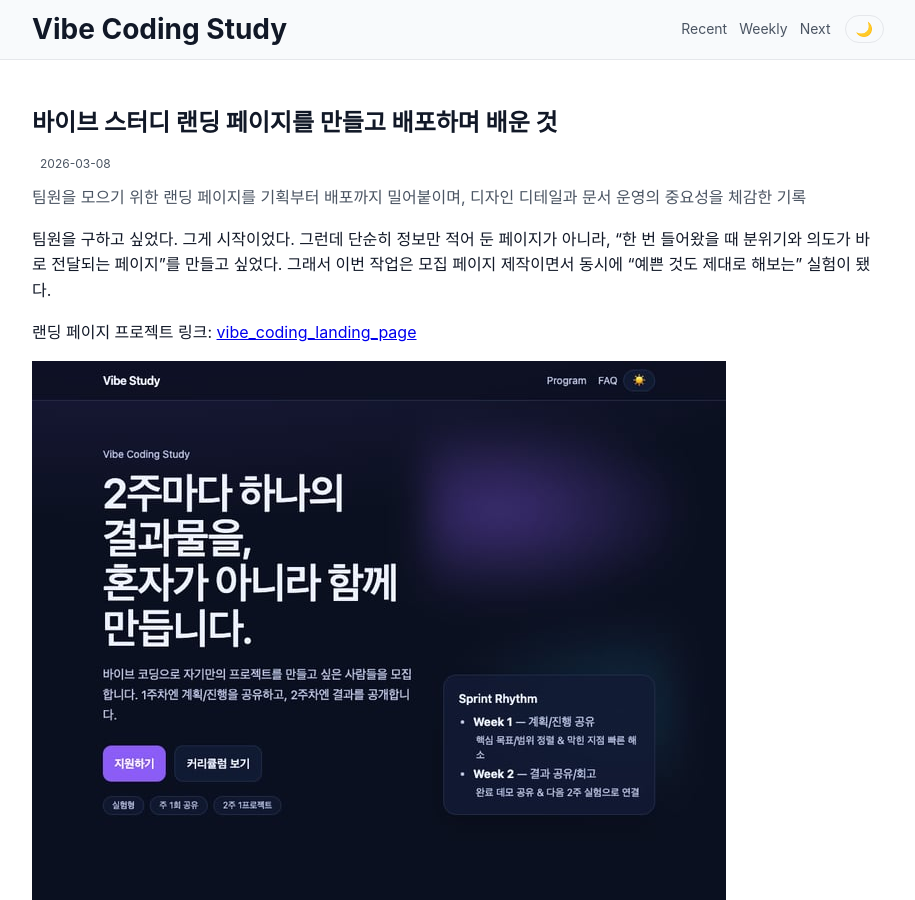
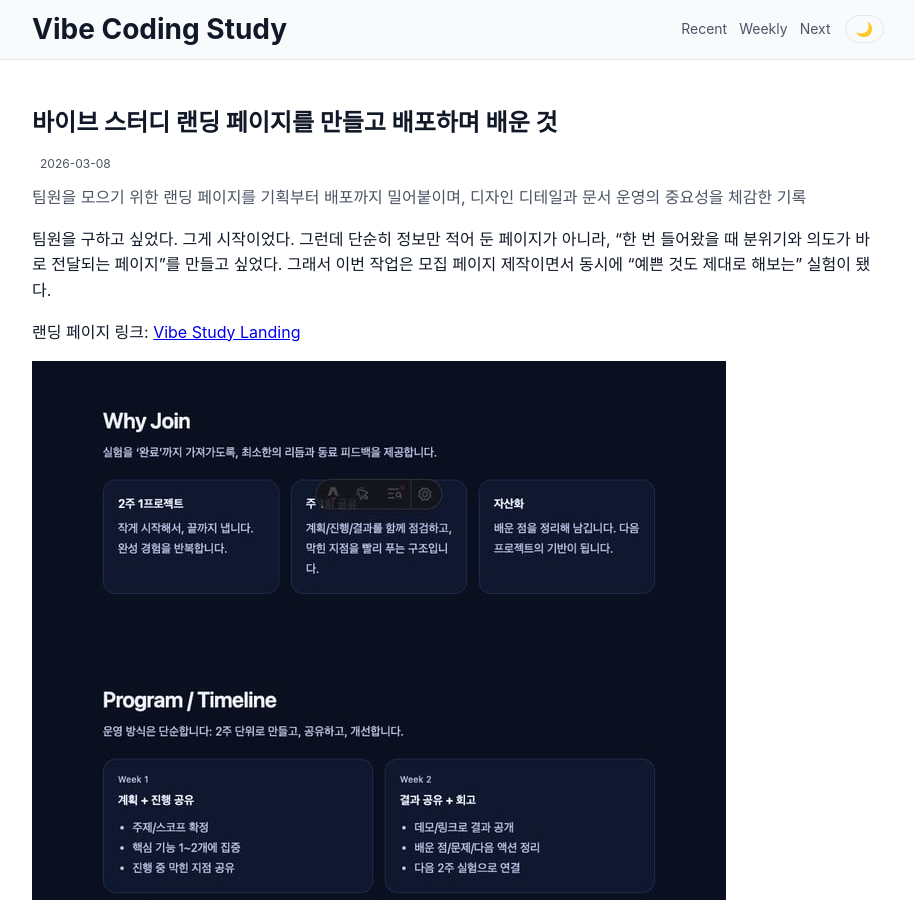
Before and after one commit to porits789/porits789.github.io, a Jekyll site: the page built from _posts/2026-03-08-vibe-study-landing-build-retrospective.md, in a window 1280 px wide and 900 px high. Shown: the whole window, without its empty margins (182-1097 px from the left). Built offline with Jekyll 4.4.1, drawn with Linux system fonts in a browser that asks for light colours.

Commit message:
post: link to live landing URL and crop thumbnail top-half

```diff
--- a/_posts/2026-03-08-vibe-study-landing-build-retrospective.md
+++ b/_posts/2026-03-08-vibe-study-landing-build-retrospective.md
@@ -10,7 +10,7 @@
 
 팀원을 구하고 싶었다. 그게 시작이었다. 그런데 단순히 정보만 적어 둔 페이지가 아니라, "한 번 들어왔을 때 분위기와 의도가 바로 전달되는 페이지"를 만들고 싶었다. 그래서 이번 작업은 모집 페이지 제작이면서 동시에 "예쁜 것도 제대로 해보는" 실험이 됐다.
 
-랜딩 페이지 프로젝트 링크: [vibe_coding_landing_page](https://github.com/porits789/vibe_study_landing_project)
+랜딩 페이지 링크: [Vibe Study Landing](https://vibestudylandingproject.vercel.app/#)
 
 ![바이브 스터디 랜딩 페이지 캡처](/assets/images/posts/vibe-study-landing-2026-03-08.jpg)
 
```
Also changed, not shown: assets/images/posts/vibe-study-landing-2026-03-08.jpg.
